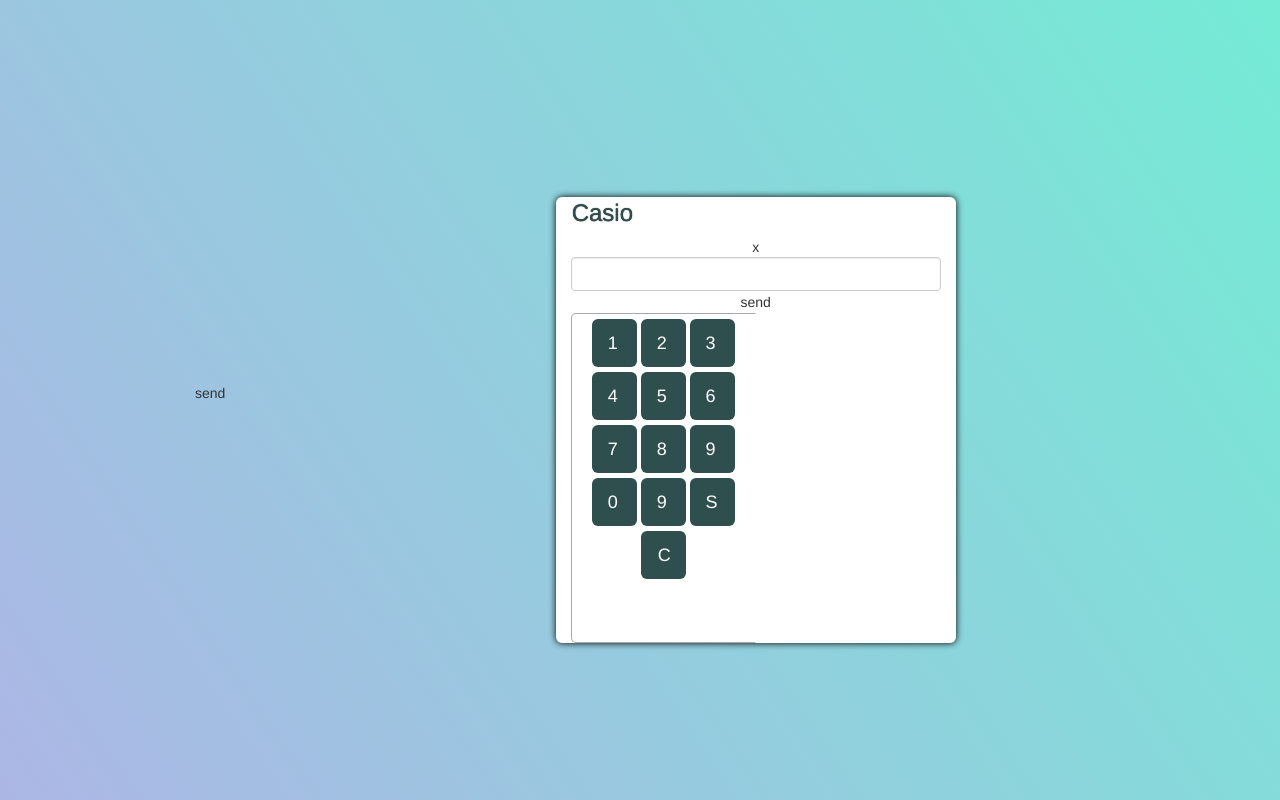
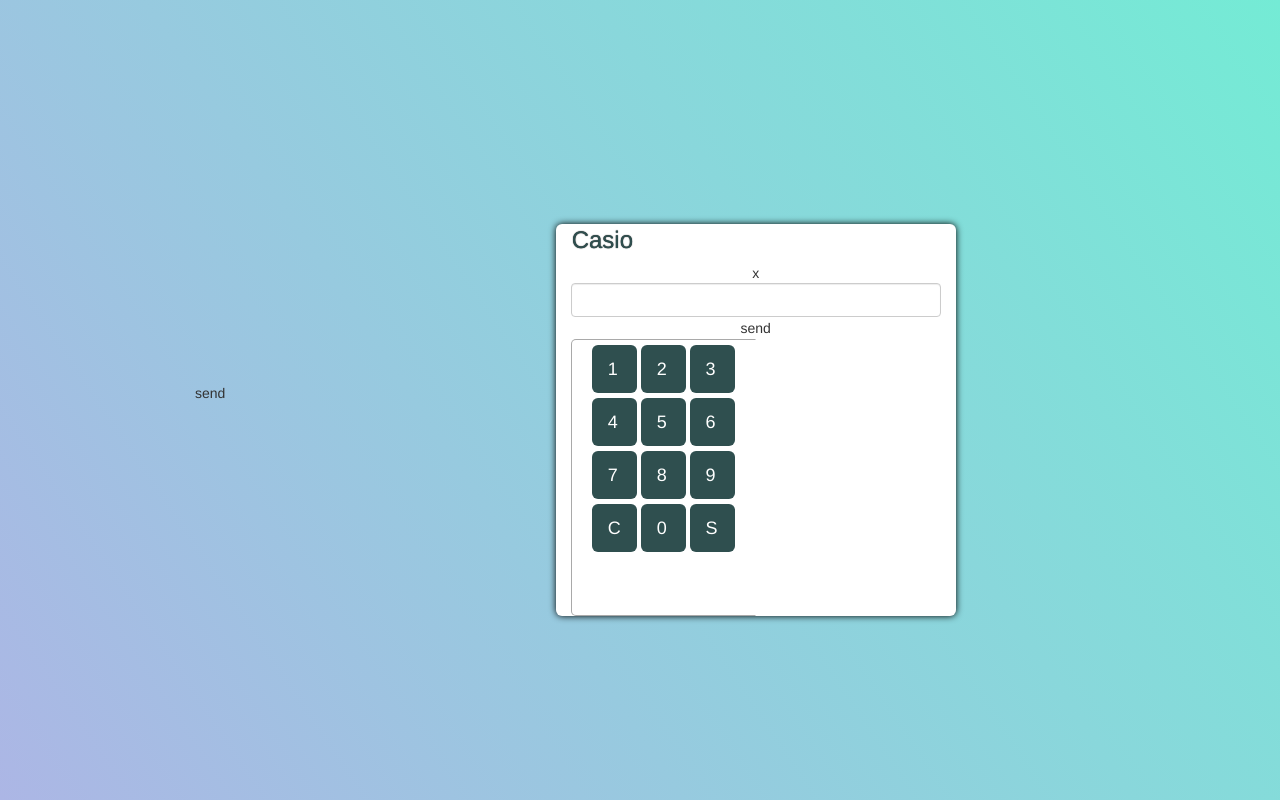
Before and after one commit to abdoulakram/inputpass, a Flask app: page / in a window 1280 px wide. Run offline with Flask 2, Linux system fonts and the light colour scheme; some libraries are stand-ins or nearby versions.

Commit message:
first commit

```diff
--- a/templates/password.html
+++ b/templates/password.html
@@ -32,11 +32,11 @@
           <button onclick="PressButton(this)"  style="margin-top:5px;width:45px;height:48px;background-color:darkslategrey;color:white;outline:none;" class="btn-lg">7</button>
           <button  onclick="PressButton(this)" style="margin-top:5px;width:45px;height:48px;background-color:darkslategrey;color:white;outline:none;" class="btn-lg">8</button>
            <button onclick="PressButton(this)"  style="margin-top:5px;width:45px;height:48px;background-color:darkslategrey;color:white;outline:none;" class="btn-lg">9</button>
-            <button  onclick="PressButton(this)" style="margin-top:5px;width:45px;height:48px;background-color:darkslategrey;color:white;outline:none;" class="btn-lg">0</button>
-            <button onclick="PressButton(this)"  style="margin-top:5px;width:45px;height:48px;background-color:darkslategrey;color:white;outline:none;" class="btn-lg">9</button>
+            <button  onclick="PressButton(this)" style="margin-top:5px;width:45px;height:48px;background-color:darkslategrey;color:white;outline:none;" class="btn-lg">C</button>
+            <button onclick="PressButton(this)"  style="margin-top:5px;width:45px;height:48px;background-color:darkslategrey;color:white;outline:none;" class="btn-lg">0</button>
             <button  onclick="PressButton(this)" style="margin-top:5px;width:45px;height:48px;background-color:darkslategrey;color:white;outline:none;" class="btn-lg">S</button>
 
-         <button onclick="ClearAll()" style="margin-top:5px;width:45px;height:48px;background-color:darkslategrey;color:white;outline:none;" class="btn btn-lg">C</button><br>
+
 
 
 
```
